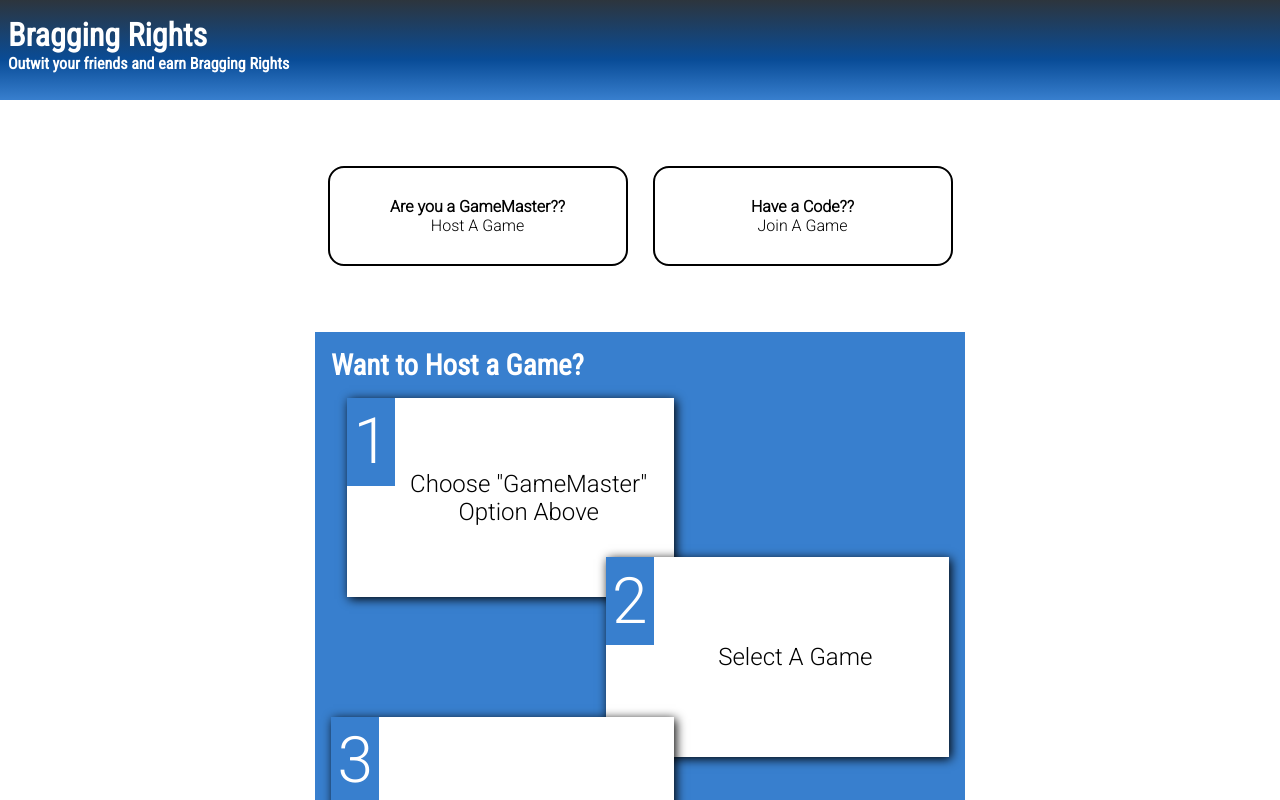
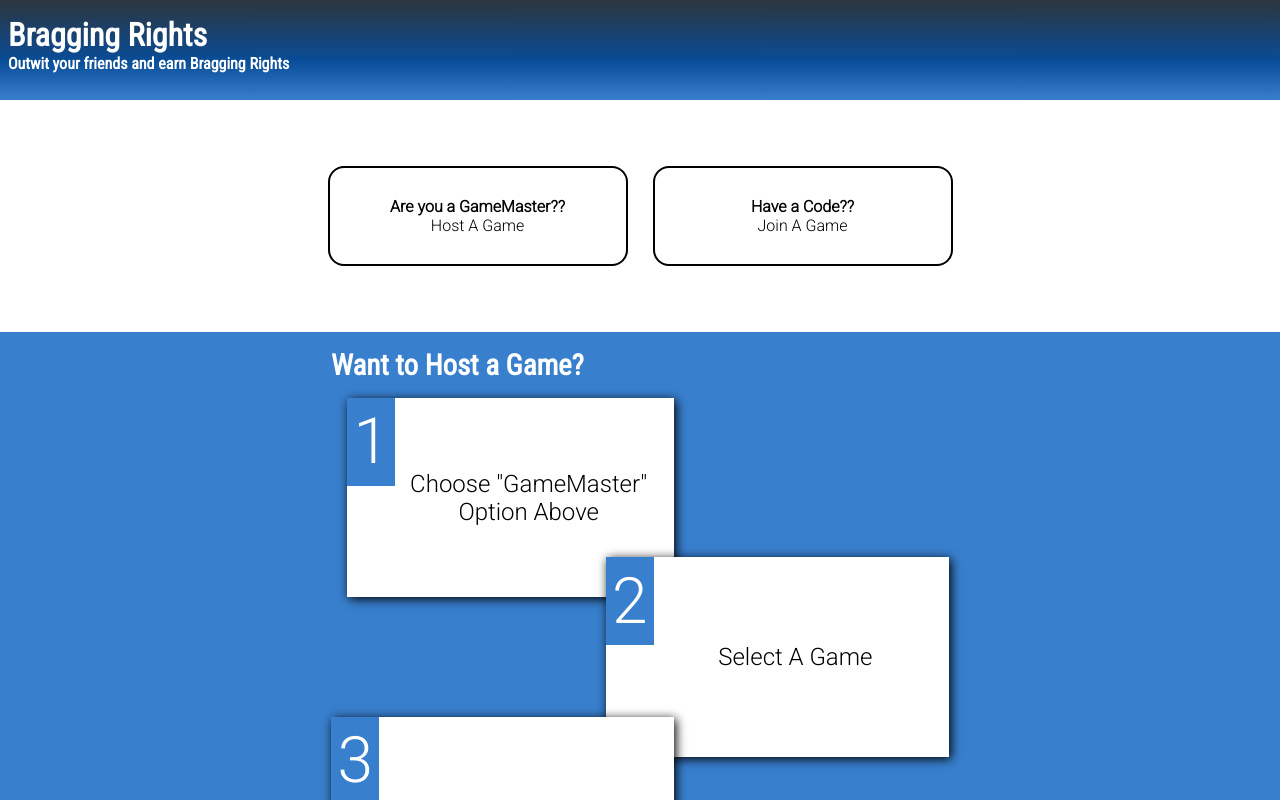
Before and after one commit to chingu-voyages/v8-chimeras-team-01, a React (Create React App) app: page / in a window 1280 px wide. Shown: the top 800 px of the page. Built offline with nearby package versions, Linux system fonts and the light colour scheme.

Commit message:
Set background in hth to fill on large

```diff
--- a/src/components/Landing/Landing.js
+++ b/src/components/Landing/Landing.js
@@ -6,7 +6,7 @@ export default function Landing() {
 
   return (
     <section id="landing">
-        <article className="start-game-section">
+        <div className="start-game-section">
           <button className="start-game-button">
             <Link to="/games" className="link fbc">
               <p className="button-words"><strong>Are you a GameMaster??</strong></p>
@@ -19,9 +19,10 @@ export default function Landing() {
               <p className="button-words">Join A Game</p>
             </Link>
           </button>
-        </article>
+        </div>
 
-        <article className="how-to-host">
+        <div className="hth-container">
+          <div className="how-to-host">
             <h4 className="hth-header">Want to Host a Game?</h4>
             <div className="how-to-box htb1">
               <span className="htb-num">1</span>
@@ -35,9 +36,10 @@ export default function Landing() {
               <span className="htb-num">3</span>
               <p>Invite Friends!</p>
             </div>
-        </article>
+          </div>
+        </div>
 
-        <article className="gameplay-example">
+        <div className="gameplay-example">
           <span className="ge-header">Gameplay</span>
           <span className="ge-description geb1">Setup a game with a few clicks</span>
           <span className="ge-pic geb2">SCREENSHOT</span>
@@ -45,7 +47,7 @@ export default function Landing() {
           <span className="ge-description geb4">Answer the questions as they come</span>
           <span className="ge-description geb5">See who won Bragging Rights</span>
           <span className="ge-pic geb6">SCREENSHOT</span>
-        </article>
+        </div>
     </section>
   )
 }
--- a/src/components/Landing/index.css
+++ b/src/components/Landing/index.css
@@ -49,6 +49,11 @@
 
 /* HOW TO HOST GAME */
 
+.hth-container {
+  width: 100%;
+  background-color: var(--color-main);
+}
+
 .how-to-host {
   display: grid;
   grid-template-columns:[htc1] 4fr [htc2] 1fr [htc3] 4fr [htc4];
@@ -58,7 +63,6 @@
   height: 450px;
   padding: 1em;
   margin: 0 auto;
-  background-color: var(--color-main);
 }
 
 .hth-header {
```
Lines whose indentation alone changed are shown as unchanged.
